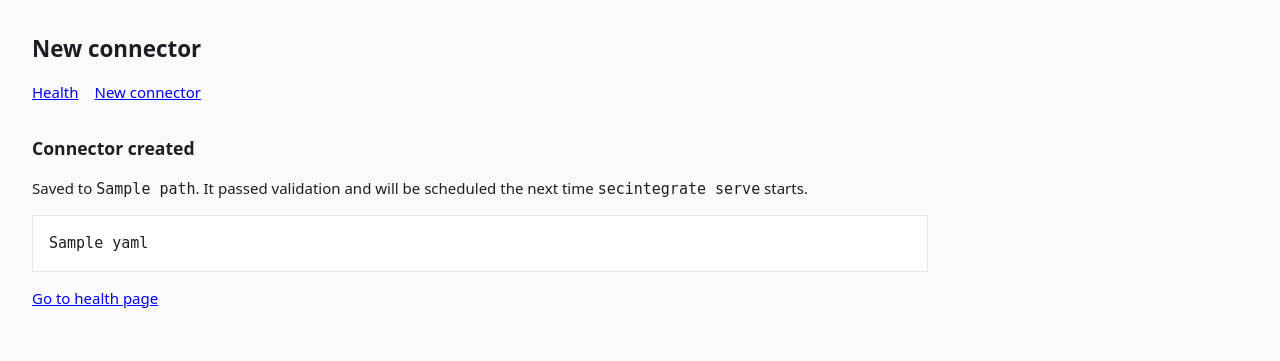
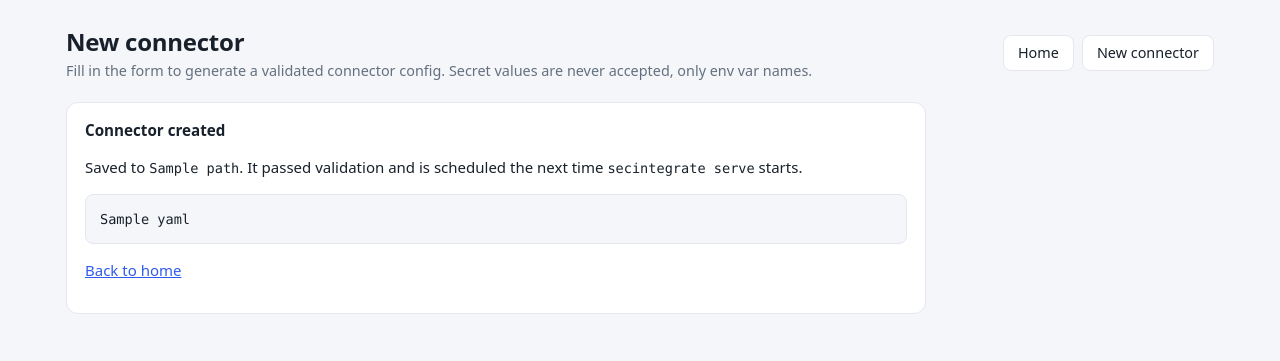
Before and after one commit to Byetron/Mitigata, a Python web app: template src/secintegrate/web/templates/new_connector.html in a window 1280 px wide. Shown: the top 361 px of the page. Run offline with Jinja, Linux system fonts and the light colour scheme; the template is opened without the code that fills it: most values are stand-ins (such as "Sample title", 1, 10 or a date in 2020).

Commit message:
Merge health into home, restyle connector form, drop breakdown and github_members
Co-Authored-By: Claude Sonnet 5.5 <noreply@anthropic.com>

```diff
--- a/src/secintegrate/cli.py
+++ b/src/secintegrate/cli.py
@@ -91,7 +91,7 @@ def serve(port: int = typer.Option(8000, "--port"), config_dir: Path = CONFIG_DI
         configs.append(cfg)
     sched = build_scheduler(configs, db)
     sched.start()
-    log.info("scheduled %d connector(s); health page at http://localhost:%d/health",
+    log.info("scheduled %d connector(s); dashboard at http://localhost:%d/",
              sum(c.enabled for c in configs), port)
     try:
         create_app(config_dir, db).run(host="127.0.0.1", port=port, use_reloader=False)
--- /dev/null
+++ b/src/secintegrate/web/templates/base.html
@@ -0,0 +1,64 @@
+<!doctype html>
+<html lang="en">
+<head>
+<meta charset="utf-8">
+<meta name="viewport" content="width=device-width, initial-scale=1">
+{% block refresh %}{% endblock %}
+<title>{% block title %}Security Integration{% endblock %}</title>
+<style>
+  :root {
+    --bg: #f4f6f9; --card: #ffffff; --line: #e4e8ee; --text: #18202b; --muted: #64707f;
+    --accent: #2f5bea; --ok: #1a8a47; --warn: #c27c0e; --bad: #d03b3b; --idle: #8a94a3;
+    --sev-critical: #d03b3b; --sev-high: #e2662a; --sev-medium: #d9a114; --sev-low: #3a8fd9; --sev-unknown: #9aa4b2;
+    --err-bg: #fdecec; --err-line: #f2c4c4;
+  }
+  @media (prefers-color-scheme: dark) {
+    :root {
+      --bg: #0f141b; --card: #171e28; --line: #263040; --text: #e6ebf2; --muted: #8e9bad;
+      --accent: #6b8cff; --ok: #3ec777; --warn: #e5a93a; --bad: #f06b6b; --idle: #6f7b8c;
+      --err-bg: #2a1a1d; --err-line: #5a2c32;
+    }
+  }
+  * { box-sizing: border-box; }
+  body { margin: 0; background: var(--bg); color: var(--text);
+         font: 15px/1.5 system-ui, -apple-system, "Segoe UI", sans-serif; }
+  .wrap { max-width: 1180px; margin: 0 auto; padding: 24px 16px 48px; }
+  header { display: flex; flex-wrap: wrap; align-items: center; justify-content: space-between; gap: 12px; margin-bottom: 20px; }
+  h1 { font-size: 1.5rem; margin: 0; letter-spacing: -.01em; }
+  .sub { color: var(--muted); font-size: .9rem; }
+  nav { display: flex; gap: 8px; }
+  nav a { color: var(--text); text-decoration: none; padding: 6px 14px; border: 1px solid var(--line);
+          border-radius: 8px; background: var(--card); font-size: .9rem; }
+  nav a:hover, nav a.active { border-color: var(--accent); color: var(--accent); }
+  h2 { font-size: .8rem; text-transform: uppercase; letter-spacing: .08em; color: var(--muted); margin: 28px 0 10px; }
+  .grid { display: grid; gap: 14px; }
+  .card { background: var(--card); border: 1px solid var(--line); border-radius: 12px; padding: 16px 18px; }
+  .card h3 { margin: 0 0 12px; font-size: .95rem; }
+  table { width: 100%; border-collapse: collapse; font-size: .88rem; }
+  th { text-align: left; color: var(--muted); font-weight: 500; font-size: .78rem; padding: 0 10px 8px 0; }
+  td { padding: 9px 10px 9px 0; border-top: 1px solid var(--line); vertical-align: top; }
+  .scroll { overflow-x: auto; }
+  .empty { color: var(--muted); font-size: .9rem; padding: 6px 0; }
+  footer { color: var(--muted); font-size: .8rem; margin-top: 28px; }
+  code, pre { font-family: ui-monospace, SFMono-Regular, Menlo, monospace; font-size: .85rem; }
+  pre { background: var(--bg); border: 1px solid var(--line); border-radius: 8px; padding: 14px; overflow-x: auto; }
+  a { color: var(--accent); }
+  {% block style %}{% endblock %}
+</style>
+</head>
+<body>
+<div class="wrap">
+  <header>
+    <div>
+      <h1>{% block heading %}{% endblock %}</h1>
+      <div class="sub">{% block subtitle %}{% endblock %}</div>
+    </div>
+    <nav>
+      <a href="/" class="{{ 'active' if page == 'home' }}">Home</a>
+      <a href="/connectors/new" class="{{ 'active' if page == 'new' }}">New connector</a>
+    </nav>
+  </header>
+  {% block content %}{% endblock %}
+</div>
+</body>
+</html>
--- a/src/secintegrate/web/templates/new_connector.html
+++ b/src/secintegrate/web/templates/new_connector.html
@@ -1,94 +1,114 @@
-<!doctype html>
-<html lang="en">
-<head>
-<meta charset="utf-8">
-<meta name="viewport" content="width=device-width, initial-scale=1">
-<title>New connector</title>
-<style>
-  body { font: 15px/1.5 system-ui, sans-serif; margin: 2rem; color: #1b1f24; background: #fafafa; max-width: 56rem; }
-  h1 { font-size: 1.4rem; } h2 { font-size: 1.1rem; margin-top: 2rem; }
-  nav a { margin-right: 1rem; }
-  label { display: block; font-weight: 600; margin-top: .9rem; }
-  input, select { font: inherit; padding: .35rem .5rem; width: 100%; box-sizing: border-box; }
-  .row { display: grid; grid-template-columns: 1fr 2fr 1fr 6rem; gap: .5rem; margin-top: .4rem; }
-  .hint { color: #555; font-size: .85rem; font-weight: 400; }
-  .error { color: #b00020; font-size: .85rem; margin-top: .2rem; }
-  .box { background: #fdecea; border: 1px solid #f5c2c0; padding: .75rem 1rem; margin-top: 1rem; }
-  pre { background: #fff; border: 1px solid #e3e6ea; padding: 1rem; overflow-x: auto; }
-  button { font: inherit; padding: .5rem 1.2rem; margin-top: 1.5rem; }
-</style>
-</head>
-<body>
-<h1>New connector</h1>
-<nav><a href="/health">Health</a><a href="/connectors/new">New connector</a></nav>
+{% extends "base.html" %}
+{% block title %}New connector{% endblock %}
+{% block heading %}New connector{% endblock %}
+{% block subtitle %}Fill in the form to generate a validated connector config. Secret values are never accepted, only env var names.{% endblock %}
 
-{% macro err(name) %}{% if errors.get(name) %}<div class="error">{{ errors[name] }}</div>{% endif %}{% endmacro %}
-{% macro text(name, label, hint='') %}
-  <label for="{{ name }}">{{ label }} <span class="hint">{{ hint }}</span></label>
-  <input id="{{ name }}" name="{{ name }}" value="{{ v[name] }}">{{ err(name) }}
+{% block style %}
+  form { display: grid; gap: 14px; max-width: 860px; }
+  .fields { display: grid; grid-template-columns: repeat(auto-fit, minmax(240px, 1fr)); gap: 14px 16px; }
+  .field label { display: block; font-size: .82rem; font-weight: 600; margin-bottom: 4px; }
+  .field .hint { display: block; color: var(--muted); font-size: .75rem; font-weight: 400; }
+  input, select { width: 100%; font: inherit; font-size: .9rem; color: var(--text); background: var(--bg);
+                  border: 1px solid var(--line); border-radius: 8px; padding: 8px 10px; }
+  input:focus, select:focus { outline: 2px solid var(--accent); outline-offset: -1px; }
+  .field.bad input, .field.bad select { border-color: var(--bad); }
+  .error { color: var(--bad); font-size: .78rem; margin-top: 4px; }
+  .box { background: var(--err-bg); border: 1px solid var(--err-line); border-radius: 12px; padding: 12px 18px; max-width: 860px; margin-bottom: 14px; }
+  .box ul { margin: 6px 0 0; padding-left: 20px; }
+  .maprow { display: grid; grid-template-columns: 1fr 2fr 1.2fr 110px; gap: 8px; margin-top: 8px; }
+  @media (max-width: 640px) { .maprow { grid-template-columns: 1fr 1fr; } }
+  button { font: inherit; font-weight: 600; color: #fff; background: var(--accent); border: 0; border-radius: 8px;
+           padding: 10px 22px; cursor: pointer; justify-self: start; }
+  button:hover { filter: brightness(1.08); }
+  .ok { max-width: 860px; }
+{% endblock %}
+
+{% macro field(name, label, hint='') %}
+  <div class="field {{ 'bad' if errors.get(name) }}">
+    <label for="{{ name }}">{{ label }}{% if hint %}<span class="hint">{{ hint }}</span>{% endif %}</label>
+    <input id="{{ name }}" name="{{ name }}" value="{{ v[name] }}">
+    {% if errors.get(name) %}<div class="error">{{ errors[name] }}</div>{% endif %}
+  </div>
 {% endmacro %}
 
+{% macro choice(name, label, options) %}
+  <div class="field {{ 'bad' if errors.get(name) }}">
+    <label for="{{ name }}">{{ label }}</label>
+    <select id="{{ name }}" name="{{ name }}">
+      {% for o in options %}<option value="{{ o }}" {{ 'selected' if v[name] == o }}>{{ o }}</option>{% endfor %}
+    </select>
+    {% if errors.get(name) %}<div class="error">{{ errors[name] }}</div>{% endif %}
+  </div>
+{% endmacro %}
+
+{% block content %}
 {% if result %}
-  <h2>Connector created</h2>
-  <p>Saved to <code>{{ result.path }}</code>. It passed validation and will be scheduled the next time
+  <div class="card ok">
+    <h3>Connector created</h3>
+    <p>Saved to <code>{{ result.path }}</code>. It passed validation and is scheduled the next time
        <code>secintegrate serve</code> starts.</p>
     <pre>{{ result.yaml }}</pre>
-  <p><a href="/health">Go to health page</a></p>
+    <p><a href="/">Back to home</a></p>
+  </div>
 {% else %}
-{% if general %}<div class="box"><strong>Fix these problems:</strong><ul>
+  {% if general %}<div class="box"><strong>Fix these problems</strong><ul>
     {% for g in general %}<li>{{ g }}</li>{% endfor %}</ul></div>{% endif %}
 
   <form method="post" action="/connectors/new">
-  <p class="hint">This form never accepts secret values. Put keys in <code>.env</code> and enter only the variable name.</p>
+    <div class="card">
+      <h3>Connector</h3>
+      <div class="fields">
+        {{ field('connector_id', 'Connector id', 'lowercase letters, digits, underscores') }}
+        {{ field('source', 'Source label') }}
+        {{ field('base_url', 'Base URL', 'must start with https://') }}
+        {{ field('schedule', 'Schedule', 'five-field cron, e.g. */15 * * * *') }}
+      </div>
+    </div>
 
-  <h2>Connector</h2>
-  {{ text('connector_id', 'Connector id', 'lowercase letters, digits, underscores') }}
-  {{ text('source', 'Source label') }}
-  {{ text('base_url', 'Base URL', 'must start with https://') }}
-  {{ text('schedule', 'Schedule', 'five-field cron, e.g. */15 * * * *') }}
+    <div class="card">
+      <h3>Authentication</h3>
+      <div class="fields">
+        {{ choice('auth_type', 'Auth type', ['bearer', 'basic', 'api_key_header', 'none']) }}
+        {{ field('secret_env', 'Secret env var name', 'e.g. GITHUB_TOKEN, not the value') }}
+        {{ field('username_env', 'Username env var name', 'basic auth only') }}
+        {{ field('header_name', 'Header name', 'api_key_header only') }}
+      </div>
+    </div>
 
-  <h2>Authentication</h2>
-  <label for="auth_type">Auth type</label>
-  <select id="auth_type" name="auth_type">
-    {% for t in ['bearer', 'basic', 'api_key_header', 'none'] %}
-      <option value="{{ t }}" {{ 'selected' if v.auth_type == t }}>{{ t }}</option>{% endfor %}
-  </select>{{ err('auth_type') }}
-  {{ text('secret_env', 'Secret env var name', 'e.g. GITHUB_TOKEN (not the secret value)') }}
-  {{ text('username_env', 'Username env var name', 'basic auth only') }}
-  {{ text('header_name', 'Header name', 'api_key_header only') }}
+    <div class="card">
+      <h3>Endpoint</h3>
+      <div class="fields">
+        {{ field('endpoint_name', 'Endpoint name') }}
+        {{ field('path', 'Path', 'starts with /') }}
+        {{ field('records_path', 'Records path', 'empty if the response is the list') }}
+      </div>
+    </div>
 
-  <h2>Endpoint</h2>
-  {{ text('endpoint_name', 'Endpoint name') }}
-  {{ text('path', 'Path', 'starts with /') }}
-  {{ text('records_path', 'Records path', 'dot path to the list; empty if the response is the list') }}
+    <div class="card">
+      <h3>Pagination</h3>
+      <div class="fields">
+        {{ choice('pagination_type', 'Pagination type', ['none', 'link_header', 'offset', 'page_number']) }}
+        {{ field('rel', 'Link rel', 'link_header only, default next') }}
+        {{ field('start_param', 'Start parameter', 'offset only, e.g. offset') }}
+        {{ field('limit_param', 'Limit parameter', 'offset only, e.g. limit') }}
+        {{ field('limit', 'Page size', 'offset only') }}
+        {{ field('total_path', 'Total path', 'offset only, optional') }}
+        {{ field('page_param', 'Page parameter', 'page_number only') }}
+        {{ field('page_start', 'First page number', 'page_number only, default 1') }}
+      </div>
+    </div>
 
-  <h2>Pagination</h2>
-  <label for="pagination_type">Pagination type</label>
-  <select id="pagination_type" name="pagination_type">
-    {% for t in ['none', 'link_header', 'offset', 'page_number'] %}
-      <option value="{{ t }}" {{ 'selected' if v.pagination_type == t }}>{{ t }}</option>{% endfor %}
-  </select>{{ err('pagination_type') }}
-  {{ text('rel', 'Link rel', 'link_header only, default next') }}
-  {{ text('start_param', 'Start parameter', 'offset only, e.g. startAt') }}
-  {{ text('limit_param', 'Limit parameter', 'offset only, e.g. maxResults') }}
-  {{ text('limit', 'Page size', 'offset only') }}
-  {{ text('total_path', 'Total path', 'offset only, optional, e.g. total') }}
-  {{ text('page_param', 'Page parameter', 'page_number only, e.g. page') }}
-  {{ text('page_start', 'First page number', 'page_number only, default 1') }}
-
-  <h2>Mapping</h2>
-  <label for="mapping_target">Common schema target</label>
-  <select id="mapping_target" name="mapping_target">
-    {% for t in targets %}<option value="{{ t }}" {{ 'selected' if v.mapping_target == t }}>{{ t }}</option>{% endfor %}
-  </select>{{ err('mapping_target') }}
-  <p class="hint">
+    <div class="card">
+      <h3>Mapping</h3>
+      <div class="fields">{{ choice('mapping_target', 'Common schema target', targets.keys()|list) }}</div>
+      <p class="sub" style="margin:10px 0 0">
         user: {{ targets['user']|join(', ') }}<br>
         device: {{ targets['device']|join(', ') }}<br>
         event: {{ targets['event']|join(', ') }}
       </p>
-  {{ err('mapping') }}
+      {% if errors.get('mapping') %}<div class="error">{{ errors['mapping'] }}</div>{% endif %}
       {% for r in v.rows %}
-  <div class="row">
+      <div class="maprow">
         <input name="map_target_{{ loop.index0 }}" placeholder="target field" value="{{ r.target }}">
         <input name="map_source_{{ loop.index0 }}" placeholder="source path, e.g. cve.id" value="{{ r.source }}">
         <select name="map_transform_{{ loop.index0 }}">
@@ -101,9 +121,9 @@
         </select>
       </div>
       {% endfor %}
+    </div>
 
     <button type="submit">Validate and create</button>
   </form>
 {% endif %}
-</body>
-</html>
+{% endblock %}
```
Also changed, not shown: config/connectors/github_members.yaml (deleted, +0 -31 lines), src/secintegrate/web/app.py (+7 -16 lines), src/secintegrate/web/templates/health.html (deleted, +0 -48 lines), src/secintegrate/web/templates/home.html (+22 -91 lines), tests/test_web.py (+4 -1 lines), README.md, src/secintegrate/storage/db.py. Lines whose indentation alone changed are shown as unchanged.
